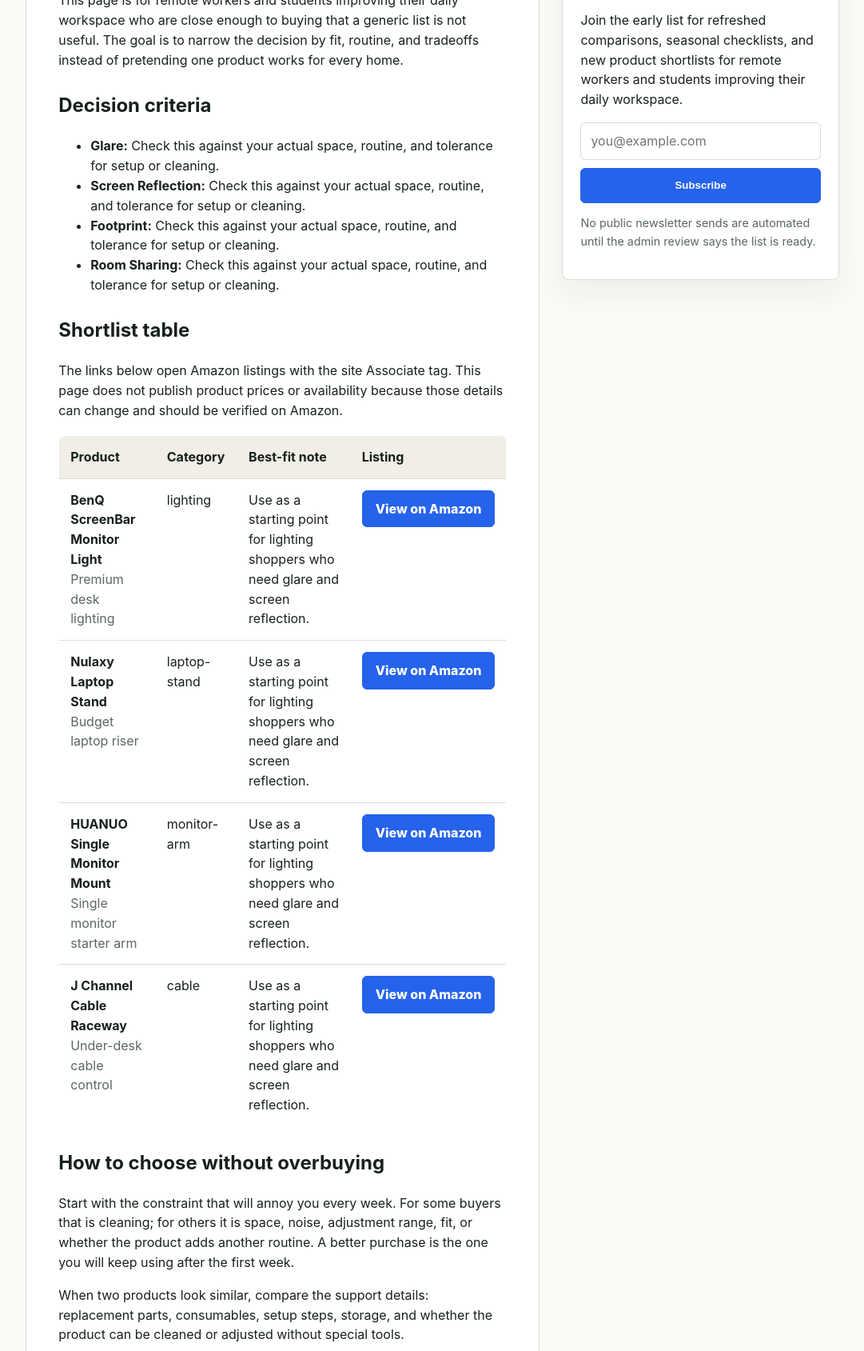
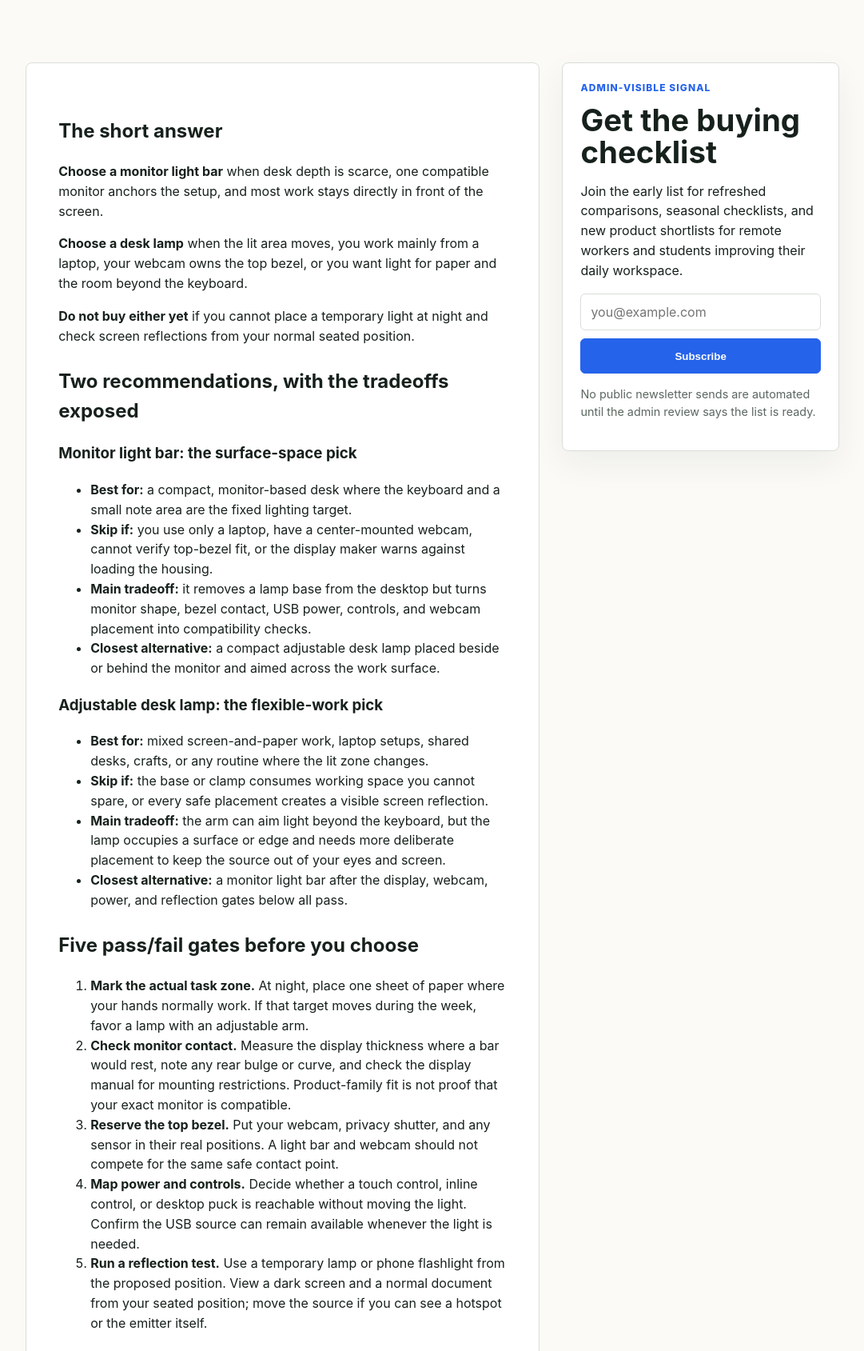
Before and after one commit to jordanbench/deskfit, a website: page guides/desk-lamp-vs-monitor-light/index.html in a window 1280 px wide. Shown: the part 848-2537 px from the top of the page at 80% size, without its empty margins (99-1180 px from the left). Drawn offline with Linux system fonts and the light colour scheme.

Commit message:
Refresh lamp versus monitor light guide

```diff
--- a/guides/desk-lamp-vs-monitor-light/index.html
+++ b/guides/desk-lamp-vs-monitor-light/index.html
@@ -3,15 +3,15 @@
 <head>
   <meta charset="utf-8">
   <meta name="viewport" content="width=device-width, initial-scale=1">
-  <title>Desk Lamp vs Monitor Light Bar | Deskfit</title>
-  <meta name="description" content="Compare task lighting by glare, screen reflection, desk footprint, eye comfort, and whether you share the room.">
+  <title>Desk Lamp vs Monitor Light Bar: A Fit-First Guide | Deskfit</title>
+  <meta name="description" content="Choose a desk lamp or monitor light bar by measuring monitor fit, webcam clearance, work surface, glare risk, and desk footprint.">
   <link rel="canonical" href="https://www.deskfit.co/guides/desk-lamp-vs-monitor-light/">
   <link rel="stylesheet" href="/assets/styles.css">
-  <meta property="og:title" content="Desk Lamp vs Monitor Light Bar | Deskfit">
-  <meta property="og:description" content="Compare task lighting by glare, screen reflection, desk footprint, eye comfort, and whether you share the room.">
+  <meta property="og:title" content="Desk Lamp vs Monitor Light Bar: A Fit-First Guide | Deskfit">
+  <meta property="og:description" content="Choose a desk lamp or monitor light bar by measuring monitor fit, webcam clearance, work surface, glare risk, and desk footprint.">
   <meta property="og:type" content="article">
   <meta property="og:url" content="https://www.deskfit.co/guides/desk-lamp-vs-monitor-light/">
-  <script type="application/ld+json">{"@context":"https://schema.org","@type":"Article","headline":"Desk Lamp vs Monitor Light Bar","description":"Compare task lighting by glare, screen reflection, desk footprint, eye comfort, and whether you share the room.","datePublished":"2026-06-03","dateModified":"2026-06-03","author":{"@type":"Organization","name":"Deskfit"},"mainEntityOfPage":"https://www.deskfit.co/guides/desk-lamp-vs-monitor-light/"}</script>
+  <script type="application/ld+json">{"@context":"https://schema.org","@type":"Article","headline":"Desk Lamp vs Monitor Light Bar: A Fit-First Guide","description":"Choose a desk lamp or monitor light bar by measuring monitor fit, webcam clearance, work surface, glare risk, and desk footprint.","datePublished":"2026-06-03","dateModified":"2026-09-01","author":{"@type":"Organization","name":"Deskfit"},"mainEntityOfPage":"https://www.deskfit.co/guides/desk-lamp-vs-monitor-light/"}</script>
 </head>
 <body style="--accent:#2563eb;--accent-2:#d97706">
   <header class="site-header">
@@ -26,56 +26,86 @@
   <main>
     <div class="disclosure">As an Amazon Associate I earn from qualifying purchases. Product links are affiliate links, and we may earn a commission if you buy after clicking.</div>
     <section class="article-hero">
-      <p class="eyebrow">Comparison / lighting</p>
-      <h1>Desk Lamp vs Monitor Light Bar</h1>
-      <p>Compare task lighting by glare, screen reflection, desk footprint, eye comfort, and whether you share the room.</p>
+      <p class="eyebrow">Comparison / research-only</p>
+      <h1>Desk Lamp vs Monitor Light Bar: Choose by Fit, Not Hype</h1>
+      <p>A monitor light bar saves desk surface only when it safely fits your exact display and clears your webcam. A desk lamp uses surface space, but it is the more flexible choice for laptops, paper, crafts, and changing work zones.</p>
     </section>
     <section class="content-grid">
       <article class="prose">
-        <h2>Who this guide is for</h2>
-        <p>This page is for remote workers and students improving their daily workspace who are close enough to buying that a generic list is not useful. The goal is to narrow the decision by fit, routine, and tradeoffs instead of pretending one product works for every home.</p>
-        <h2>Decision criteria</h2>
-        <ul><li><strong>Glare:</strong> Check this against your actual space, routine, and tolerance for setup or cleaning.</li>
-<li><strong>Screen Reflection:</strong> Check this against your actual space, routine, and tolerance for setup or cleaning.</li>
-<li><strong>Footprint:</strong> Check this against your actual space, routine, and tolerance for setup or cleaning.</li>
-<li><strong>Room Sharing:</strong> Check this against your actual space, routine, and tolerance for setup or cleaning.</li></ul>
-        <h2>Shortlist table</h2>
-        <p>The links below open Amazon listings with the site Associate tag. This page does not publish product prices or availability because those details can change and should be verified on Amazon.</p>
+        <h2>The short answer</h2>
+        <div class="callout">
+          <p><strong>Choose a monitor light bar</strong> when desk depth is scarce, one compatible monitor anchors the setup, and most work stays directly in front of the screen.</p>
+          <p><strong>Choose a desk lamp</strong> when the lit area moves, you work mainly from a laptop, your webcam owns the top bezel, or you want light for paper and the room beyond the keyboard.</p>
+          <p><strong>Do not buy either yet</strong> if you cannot place a temporary light at night and check screen reflections from your normal seated position.</p>
+        </div>
+
+        <h2>Two recommendations, with the tradeoffs exposed</h2>
+        <h3>Monitor light bar: the surface-space pick</h3>
+        <ul>
+          <li><strong>Best for:</strong> a compact, monitor-based desk where the keyboard and a small note area are the fixed lighting target.</li>
+          <li><strong>Skip if:</strong> you use only a laptop, have a center-mounted webcam, cannot verify top-bezel fit, or the display maker warns against loading the housing.</li>
+          <li><strong>Main tradeoff:</strong> it removes a lamp base from the desktop but turns monitor shape, bezel contact, USB power, controls, and webcam placement into compatibility checks.</li>
+          <li><strong>Closest alternative:</strong> a compact adjustable desk lamp placed beside or behind the monitor and aimed across the work surface.</li>
+        </ul>
+
+        <h3>Adjustable desk lamp: the flexible-work pick</h3>
+        <ul>
+          <li><strong>Best for:</strong> mixed screen-and-paper work, laptop setups, shared desks, crafts, or any routine where the lit zone changes.</li>
+          <li><strong>Skip if:</strong> the base or clamp consumes working space you cannot spare, or every safe placement creates a visible screen reflection.</li>
+          <li><strong>Main tradeoff:</strong> the arm can aim light beyond the keyboard, but the lamp occupies a surface or edge and needs more deliberate placement to keep the source out of your eyes and screen.</li>
+          <li><strong>Closest alternative:</strong> a monitor light bar after the display, webcam, power, and reflection gates below all pass.</li>
+        </ul>
+
+        <h2>Five pass/fail gates before you choose</h2>
+        <ol>
+          <li><strong>Mark the actual task zone.</strong> At night, place one sheet of paper where your hands normally work. If that target moves during the week, favor a lamp with an adjustable arm.</li>
+          <li><strong>Check monitor contact.</strong> Measure the display thickness where a bar would rest, note any rear bulge or curve, and check the display manual for mounting restrictions. Product-family fit is not proof that your exact monitor is compatible.</li>
+          <li><strong>Reserve the top bezel.</strong> Put your webcam, privacy shutter, and any sensor in their real positions. A light bar and webcam should not compete for the same safe contact point.</li>
+          <li><strong>Map power and controls.</strong> Decide whether a touch control, inline control, or desktop puck is reachable without moving the light. Confirm the USB source can remain available whenever the light is needed.</li>
+          <li><strong>Run a reflection test.</strong> Use a temporary lamp or phone flashlight from the proposed position. View a dark screen and a normal document from your seated position; move the source if you can see a hotspot or the emitter itself.</li>
+        </ol>
+
+        <h2>Desk lamp vs monitor light bar</h2>
         <div class="table-scroll"><table>
-      <thead><tr><th>Product</th><th>Category</th><th>Best-fit note</th><th>Listing</th></tr></thead>
-      <tbody><tr>
-        <td><strong>BenQ ScreenBar Monitor Light</strong><br><span class="muted">Premium desk lighting</span></td>
-        <td>lighting</td>
-        <td>Use as a starting point for lighting shoppers who need glare and screen reflection.</td>
-        <td><a class="button" data-asin="B07Q3TCT4L" href="https://www.amazon.com/dp/B07Q3TCT4L/ref=nosim?tag=abbeybench-20" rel="sponsored nofollow noopener" target="_blank">View on Amazon</a></td>
-      </tr>
-<tr>
-        <td><strong>Nulaxy Laptop Stand</strong><br><span class="muted">Budget laptop riser</span></td>
-        <td>laptop-stand</td>
-        <td>Use as a starting point for lighting shoppers who need glare and screen reflection.</td>
-        <td><a class="button" data-asin="B08C2LC3H2" href="https://www.amazon.com/dp/B08C2LC3H2/ref=nosim?tag=abbeybench-20" rel="sponsored nofollow noopener" target="_blank">View on Amazon</a></td>
-      </tr>
-<tr>
-        <td><strong>HUANUO Single Monitor Mount</strong><br><span class="muted">Single monitor starter arm</span></td>
-        <td>monitor-arm</td>
-        <td>Use as a starting point for lighting shoppers who need glare and screen reflection.</td>
-        <td><a class="button" data-asin="B08B8X4KBV" href="https://www.amazon.com/dp/B08B8X4KBV/ref=nosim?tag=abbeybench-20" rel="sponsored nofollow noopener" target="_blank">View on Amazon</a></td>
-      </tr>
-<tr>
-        <td><strong>J Channel Cable Raceway</strong><br><span class="muted">Under-desk cable control</span></td>
-        <td>cable</td>
-        <td>Use as a starting point for lighting shoppers who need glare and screen reflection.</td>
-        <td><a class="button" data-asin="B07H2W68N2" href="https://www.amazon.com/dp/B07H2W68N2/ref=nosim?tag=abbeybench-20" rel="sponsored nofollow noopener" target="_blank">View on Amazon</a></td>
-      </tr></tbody>
+          <thead><tr><th>Decision factor</th><th>Desk lamp</th><th>Monitor light bar</th></tr></thead>
+          <tbody>
+            <tr><td><strong>Desk surface</strong></td><td>A base uses surface space; a clamp uses a desk edge.</td><td>The bar leaves the work surface open, though a separate controller may not.</td></tr>
+            <tr><td><strong>Lit area</strong></td><td>An adjustable arm can follow paper, tools, or a second work zone.</td><td>Best suited to the fixed area directly below and in front of one monitor.</td></tr>
+            <tr><td><strong>Laptop fit</strong></td><td>Usually the simpler format because it does not load the screen lid.</td><td>Do not assume a monitor-mounted bar is safe for a thin laptop display.</td></tr>
+            <tr><td><strong>Webcam clearance</strong></td><td>Independent of the top bezel.</td><td>Must share or avoid the monitor's prime center position.</td></tr>
+            <tr><td><strong>Reflection control</strong></td><td>Flexible placement helps, but a poorly aimed lamp can reflect in the screen.</td><td>Manufacturers may claim asymmetric optics; actual reflection still depends on display angle and geometry.</td></tr>
+            <tr><td><strong>Room sharing</strong></td><td>Can aim at a book, wall, or wider area, which may also spill more light.</td><td>A narrow downward task zone may disturb a nearby sleeper less, but the result depends on brightness and room layout.</td></tr>
+            <tr><td><strong>Ownership burden</strong></td><td>Base, arm joints, shade, cord, and switch.</td><td>Monitor contact, USB power, controls, possible remote battery, and webcam coordination.</td></tr>
+          </tbody>
         </table></div>
-        <h2>How to choose without overbuying</h2>
-        <p>Start with the constraint that will annoy you every week. For some buyers that is cleaning; for others it is space, noise, adjustment range, fit, or whether the product adds another routine. A better purchase is the one you will keep using after the first week.</p>
-        <p>When two products look similar, compare the support details: replacement parts, consumables, setup steps, storage, and whether the product can be cleaned or adjusted without special tools.</p>
+
+        <h2>Evidence boundaries for this comparison</h2>
+        <p>This is a research-only guide. Deskfit did not physically test these lighting formats, and the current candidate review did not clear a specific light-bar product for activation. There is therefore no product affiliate pick on this page today.</p>
+        <ul>
+          <li><strong>Verified specifications:</strong> reviewed exact-model records show that monitor-thickness ranges, curvature support, control types, bar widths, and webcam accommodations vary by model. Those fields are fit gates, not proof of comfort or glare performance.</li>
+          <li><strong>Manufacturer claims:</strong> asymmetric light paths, auto-dimming, rear ambient light, and compatibility ranges come from makers. Treat them as model-specific claims until they are corroborated for your setup.</li>
+          <li><strong>Owner-reported patterns:</strong> webcam conflicts, thin-bezel obstruction, touch controls shifting a bar, controller clutter, and power failures appear in reviewed owner or independent reports. These reports reveal failure modes, not population-level failure rates.</li>
+          <li><strong>Editorial inference:</strong> a movable lamp is the lower-risk format when the work zone moves or monitor contact is uncertain; a bar is the cleaner-space format only after every compatibility gate passes.</li>
+        </ul>
+        <p>A dated official recall search with no result is not a safety certification. Check current instructions and recall information for the exact model before buying.</p>
+
+        <h2>A ten-minute cardboard-and-light test</h2>
+        <ol>
+          <li>Cut a paper strip roughly as wide as the light format you are considering and place it at the proposed lamp base, clamp, or monitor-bar position.</li>
+          <li>Open your webcam and confirm that its picture and physical mount still work.</li>
+          <li>Put a notebook, keyboard, and any pointing device in their normal positions.</li>
+          <li>Test the proposed light direction after dark using a light you already own.</li>
+          <li>If the source reflects in the screen, loads an uncertain bezel, or blocks a weekly task, change formats before comparing products.</li>
+        </ol>
+
         <h2>Internal next steps</h2>
-        <ul><li><a href="/guides/home-office-setup-for-small-room/">Home Office Setup for a Small Room</a></li>
-<li><a href="/guides/best-footrests-for-home-office/">Best Footrests for Home Office Comfort</a></li>
-<li><a href="/guides/best-cable-management-clean-desk/">The Best Cable Management Setup for a Clean Desk</a></li>
-<li><a href="/guides/">Browse the Deskfit guide hub</a> for every current buyer-intent page.</li></ul>
+        <ul>
+          <li><a href="/guides/home-office-setup-for-small-room/">Measure a complete small-room desk setup</a> before adding accessories.</li>
+          <li><a href="/guides/laptop-stand-for-students/">Plan a laptop-based small desk</a> without assuming a monitor-mounted light will fit.</li>
+          <li><a href="/guides/first-apartment-desk-setup/">Use the first-apartment setup order</a> to solve lighting after desk and screen placement.</li>
+          <li><a href="/guides/dual-monitor-setup-checklist/">Check a dual-monitor layout</a> before deciding where a light or webcam can mount.</li>
+          <li><a href="/guides/">Browse the Deskfit guide hub</a> for every current buyer-intent page.</li>
+        </ul>
       </article>
       <aside id="newsletter" class="newsletter-card">
         <p class="eyebrow">Admin-visible signal</p>
--- a/sitemap.xml
+++ b/sitemap.xml
@@ -13,7 +13,7 @@
   <url><loc>https://www.deskfit.co/guides/best-monitor-arms-dual-27/</loc><lastmod>2026-08-25</lastmod></url>
   <url><loc>https://www.deskfit.co/guides/laptop-stand-for-students/</loc><lastmod>2026-07-14</lastmod></url>
   <url><loc>https://www.deskfit.co/guides/home-office-setup-for-small-room/</loc><lastmod>2026-08-18</lastmod></url>
-  <url><loc>https://www.deskfit.co/guides/desk-lamp-vs-monitor-light/</loc><lastmod>2026-06-03</lastmod></url>
+  <url><loc>https://www.deskfit.co/guides/desk-lamp-vs-monitor-light/</loc><lastmod>2026-09-01</lastmod></url>
   <url><loc>https://www.deskfit.co/guides/best-footrests-for-home-office/</loc><lastmod>2026-08-11</lastmod></url>
   <url><loc>https://www.deskfit.co/guides/dual-monitor-setup-checklist/</loc><lastmod>2026-06-09</lastmod></url>
   <url><loc>https://www.deskfit.co/guides/best-desk-accessories-under-30/</loc><lastmod>2026-06-03</lastmod></url>
```
Lines whose indentation alone changed are shown as unchanged.
